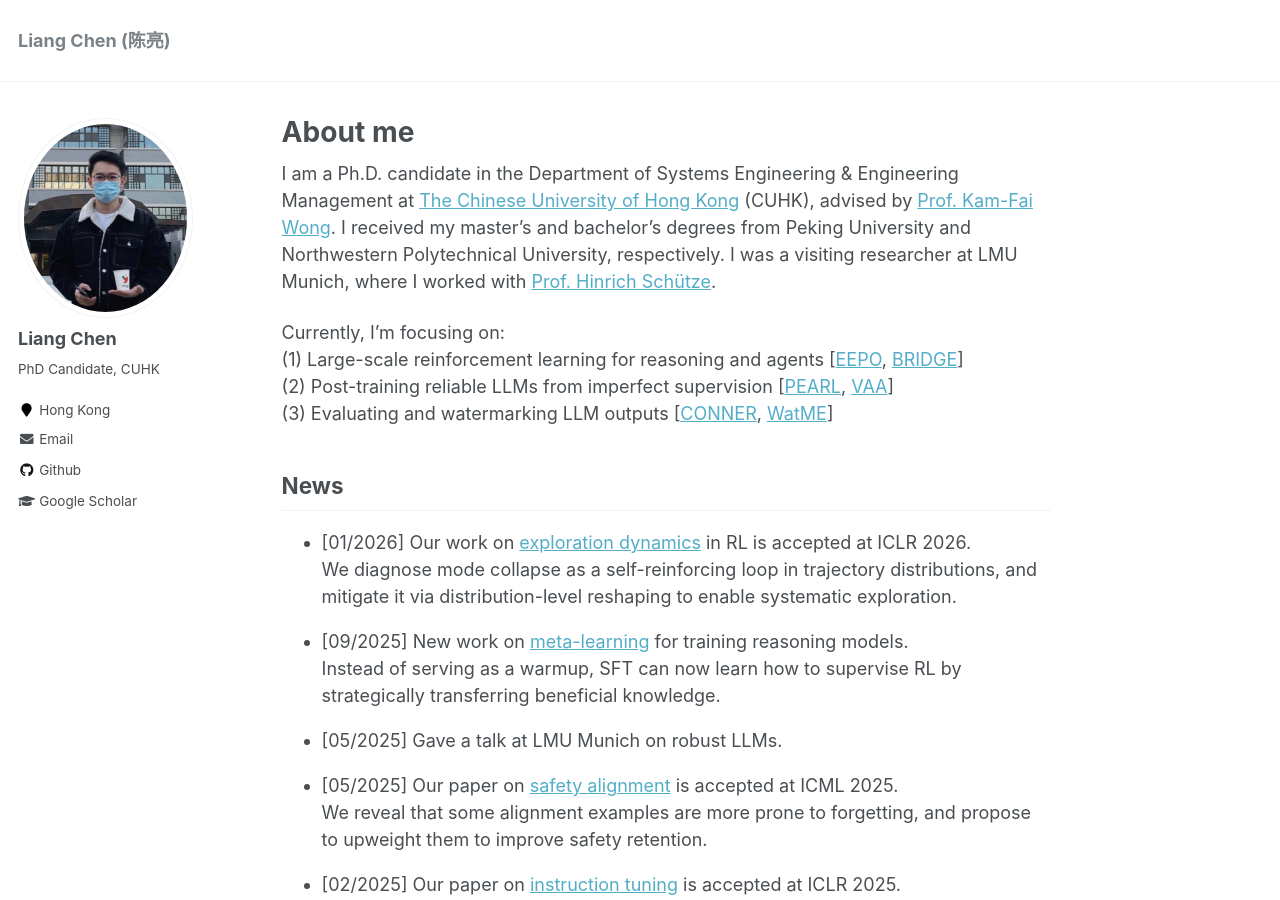
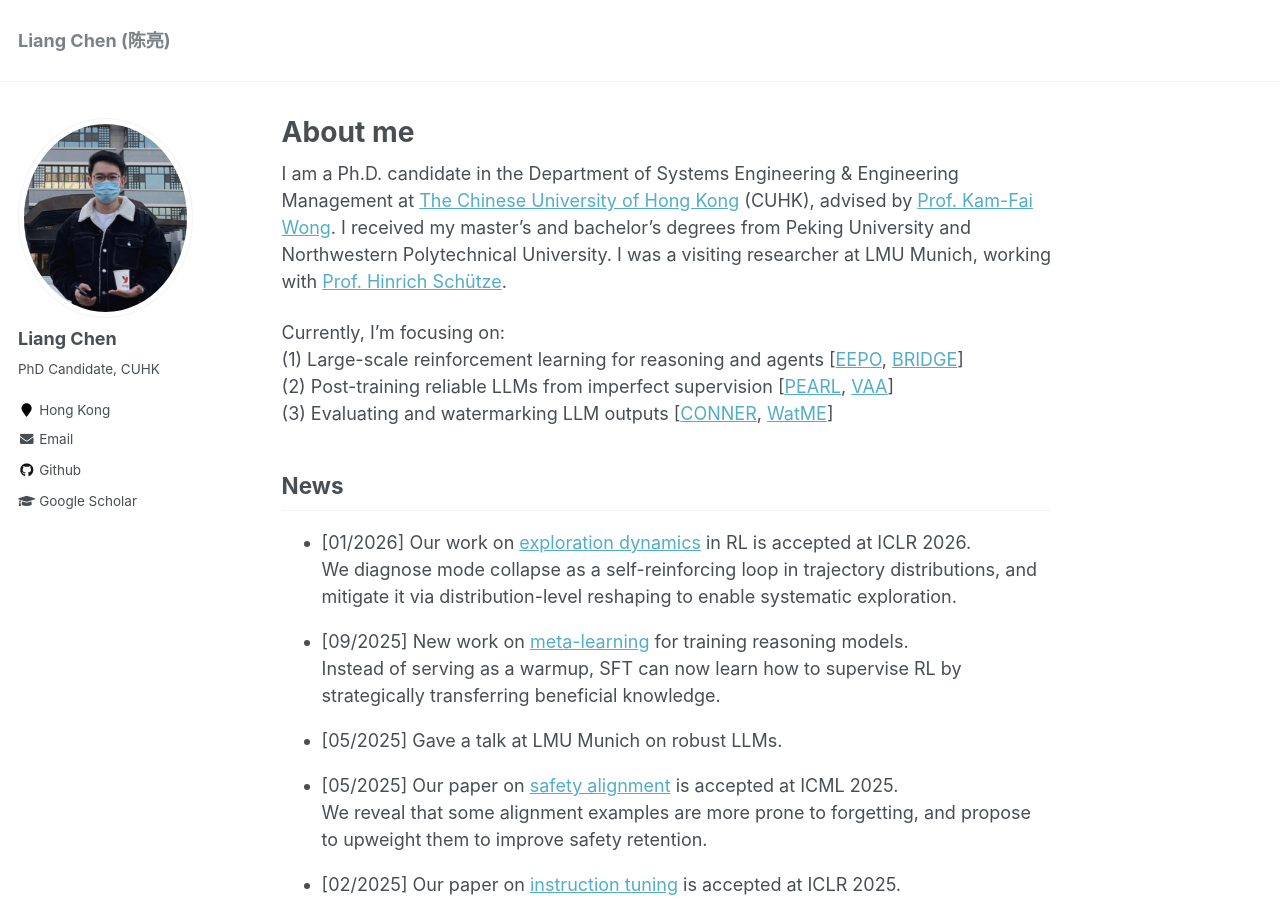
Before and after one commit to ChanLiang/ChanLiang.github.io, a Jekyll site: the page built from _pages/about.md, in a window 1280 px wide and 900 px high. Built offline with Jekyll 4.4.1, drawn with Linux system fonts in a browser that asks for light colours.

Commit message:
Update about.md

```diff
--- a/_pages/about.md
+++ b/_pages/about.md
@@ -13,8 +13,8 @@
 <!-- Liang Chen is a third-year Ph.D. student in the Department of Systems Engineering and Engineering Management at The Chinese University of Hong Kong (CUHK), advised by [Prof. Kam-Fai Wong](https://www1.se.cuhk.edu.hk/~kfwong/). He received his master and bachelor degrees from Peking University and Northwestern Polytechnical University, respectively. Currently, he is a visiting researcher at LMU Munich, working with [Prof. Hinrich Schütze](https://cisnlp.github.io/about/). -->
 <!-- I am a Ph.D. candidate in [Systems Engineering and Engineering Management](https://www.se.cuhk.edu.hk/) (SEEM) at [The Chinese University of Hong Kong](https://www.cuhk.edu.hk/english/index.html) (CUHK), advised by [Prof. Kam-Fai Wong](https://www1.se.cuhk.edu.hk/~kfwong/). I received my master's and bachelor's degrees from Peking University and Northwestern Polytechnical University, respectively.
 I had a wonderful time as a visiting researcher at LMU Munich, working with [Prof. Hinrich Schütze](https://cisnlp.github.io/about/). -->
-I am a Ph.D. candidate in the Department of Systems Engineering & Engineering Management at [The Chinese University of Hong Kong](https://www.cuhk.edu.hk/english/index.html) (CUHK), advised by [Prof. Kam-Fai Wong](https://www1.se.cuhk.edu.hk/~kfwong/). I received my master's and bachelor's degrees from Peking University and Northwestern Polytechnical University, respectively.
-I was a visiting researcher at LMU Munich, where I worked with [Prof. Hinrich Schütze](https://cisnlp.github.io/about/).
+I am a Ph.D. candidate in the Department of Systems Engineering & Engineering Management at [The Chinese University of Hong Kong](https://www.cuhk.edu.hk/english/index.html) (CUHK), advised by [Prof. Kam-Fai Wong](https://www1.se.cuhk.edu.hk/~kfwong/). I received my master's and bachelor's degrees from Peking University and Northwestern Polytechnical University.
+I was a visiting researcher at LMU Munich, working with [Prof. Hinrich Schütze](https://cisnlp.github.io/about/).
 <!-- I had a wonderful time as a visiting researcher at LMU Munich, working with [Prof. Hinrich Schütze](https://cisnlp.github.io/about/). -->
 <!-- Currently, I am a visiting researcher at LMU Munich, working with [Prof. Hinrich Schütze](https://cisnlp.github.io/about/). -->
 
```
